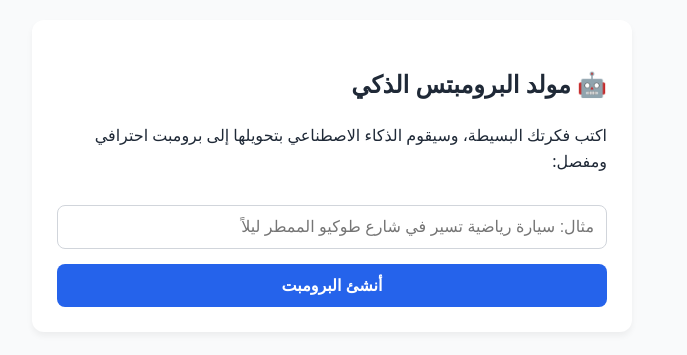
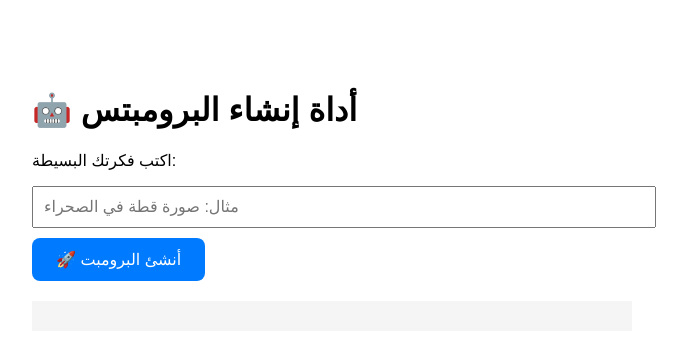
Before and after one commit to MedQz/Prompts_Generator_Tool, a plain HTML site: page index.html in a window 1280 px wide. Shown: the whole page, without its empty margins (308-995 px from the left). Drawn offline with Linux system fonts and the light colour scheme.

Commit message:
Update index.html

```diff
--- a/index.html
+++ b/index.html
@@ -1,68 +1,53 @@
 <!DOCTYPE html>
-<html lang="ar" dir="rtl">
+<html lang="ar">
 <head>
     <meta charset="UTF-8">
     <meta name="viewport" content="width=device-width, initial-scale=1.0">
-    <title>أداة توليد البرومبتس الذكية</title>
+    <title>أداة البرومبتس</title>
     <style>
-        body { font-family: system-ui, sans-serif; padding: 20px; max-width: 600px; margin: auto; line-height: 1.6; background-color: #f9fafb; color: #1f2937; }
-        .card { background: white; padding: 25px; border-radius: 12px; box-shadow: 0 4px 6px rgba(0,0,0,0.05); }
-        input, button { padding: 12px; margin-top: 15px; font-size: 16px; border-radius: 8px; width: 100%; box-sizing: border-box; }
-        input { border: 1px solid #d1d5db; }
-        input:focus { outline: none; border-color: #2563eb; }
-        button { background-color: #2563eb; color: white; border: none; cursor: pointer; font-weight: bold; transition: background 0.2s; }
-        button:hover { background-color: #1d4ed8; }
-        button:disabled { background-color: #9ca3af; cursor: not-allowed; }
-        #result { margin-top: 20px; padding: 15px; background-color: #f3f4f6; border-radius: 8px; white-space: pre-wrap; word-break: break-word; border-right: 4px solid #2563eb; display: none; }
+        body { font-family: Arial, sans-serif; max-width: 600px; margin: 50px auto; padding: 20px; }
+        input { width: 100%; padding: 10px; font-size: 16px; }
+        button { background: #007bff; color: white; border: none; padding: 12px 24px; font-size: 16px; border-radius: 8px; cursor: pointer; margin-top: 10px; }
+        #result { background: #f5f5f5; padding: 15px; margin-top: 20px; }
     </style>
 </head>
 <body>
-    <div class="card">
-        <h2>🤖 مولد البرومبتس الذكي</h2>
-        <p>اكتب فكرتك البسيطة، وسيقوم الذكاء الاصطناعي بتحويلها إلى برومبت احترافي ومفصل:</p>
-
-        <input type="text" id="idea" placeholder="مثال: سيارة رياضية تسير في شارع طوكيو الممطر ليلاً">
-        <button id="btn" onclick="sendRequest()">أنشئ البرومبت</button>
-
-        <div id="result"></div>
-    </div>
+    <h1>🤖 أداة إنشاء البرومبتس</h1>
+    <p>اكتب فكرتك البسيطة:</p>
+    <input type="text" id="idea" placeholder="مثال: صورة قطة في الصحراء">
+    <br>
+    <button onclick="sendRequest()">🚀 أنشئ البرومبت</button>
+    <div id="result"></div>
 
     <script>
         async function sendRequest() {
-            const ideaInput = document.getElementById('idea');
-            const btn = document.getElementById('btn');
+            const idea = document.getElementById('idea').value;
             const resultDiv = document.getElementById('result');
-            const ideaText = ideaInput.value.trim();
 
-            if (!ideaText) {
-                alert('الرجاء كتابة الفكرة أولاً!');
+            if (!idea.trim()) {
+                resultDiv.innerHTML = '⚠️ الرجاء إدخال فكرة.';
                 return;
             }
 
-            btn.disabled = true;
-            btn.innerText = '⏳ جاري توليد البرومبت...';
-            resultDiv.style.display = 'block';
-            resultDiv.innerText = 'جاري الاتصال بالخادم والذكاء الاصطناعي...';
+            resultDiv.innerHTML = '⏳ جاري العمل...';
 
             try {
+                // ✅ المسار الصحيح: '/api/generate'
                 const response = await fetch('/api/generate', {
                     method: 'POST',
                     headers: { 'Content-Type': 'application/json' },
-                    body: JSON.stringify({ idea: ideaText })
+                    body: JSON.stringify({ idea: idea })
                 });
 
                 const data = await response.json();
 
-                if (response.ok) {
-                    resultDiv.innerText = '✅ النتيجة:\n\n' + data.prompt;
-                } else {
-                    resultDiv.innerText = '❌ خطأ: ' + (data.prompt || 'حدث خطأ غير متوقع');
+                if (!response.ok) {
+                    throw new Error(data.error || 'حدث خطأ غير معروف');
                 }
-            } catch (err) {
-                resultDiv.innerText = '❌ حدث خطأ في الاتصال بالشبكة.';
-            } finally {
-                btn.disabled = false;
-                btn.innerText = 'أنشئ البرومبت';
+
+                resultDiv.innerHTML = '✅ البرومبت المُولّد:\n\n' + data.prompt;
+            } catch (error) {
+                resultDiv.innerHTML = '❌ فشل في إنشاء البرومبت: ' + error.message;
             }
         }
     </script>
```
